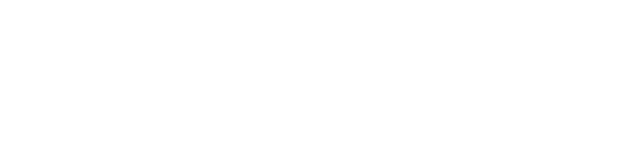
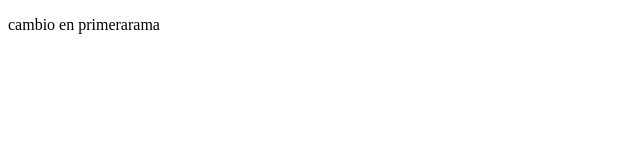
Before and after one commit to dcastillom/miRepo, a plain HTML site: page index.html in a window 1280 px wide. Shown: the whole page, without its empty margins (0-640 px from the left). Drawn offline with Linux system fonts and the light colour scheme.

Commit message:
editamos index en primerarama

```diff
--- a/index.html
+++ b/index.html
@@ -4,6 +4,6 @@
   <title>prueba2</title>
 </head>
 <body>
-
+<p>cambio en primerarama</p>
 </body>
 </html>
```
